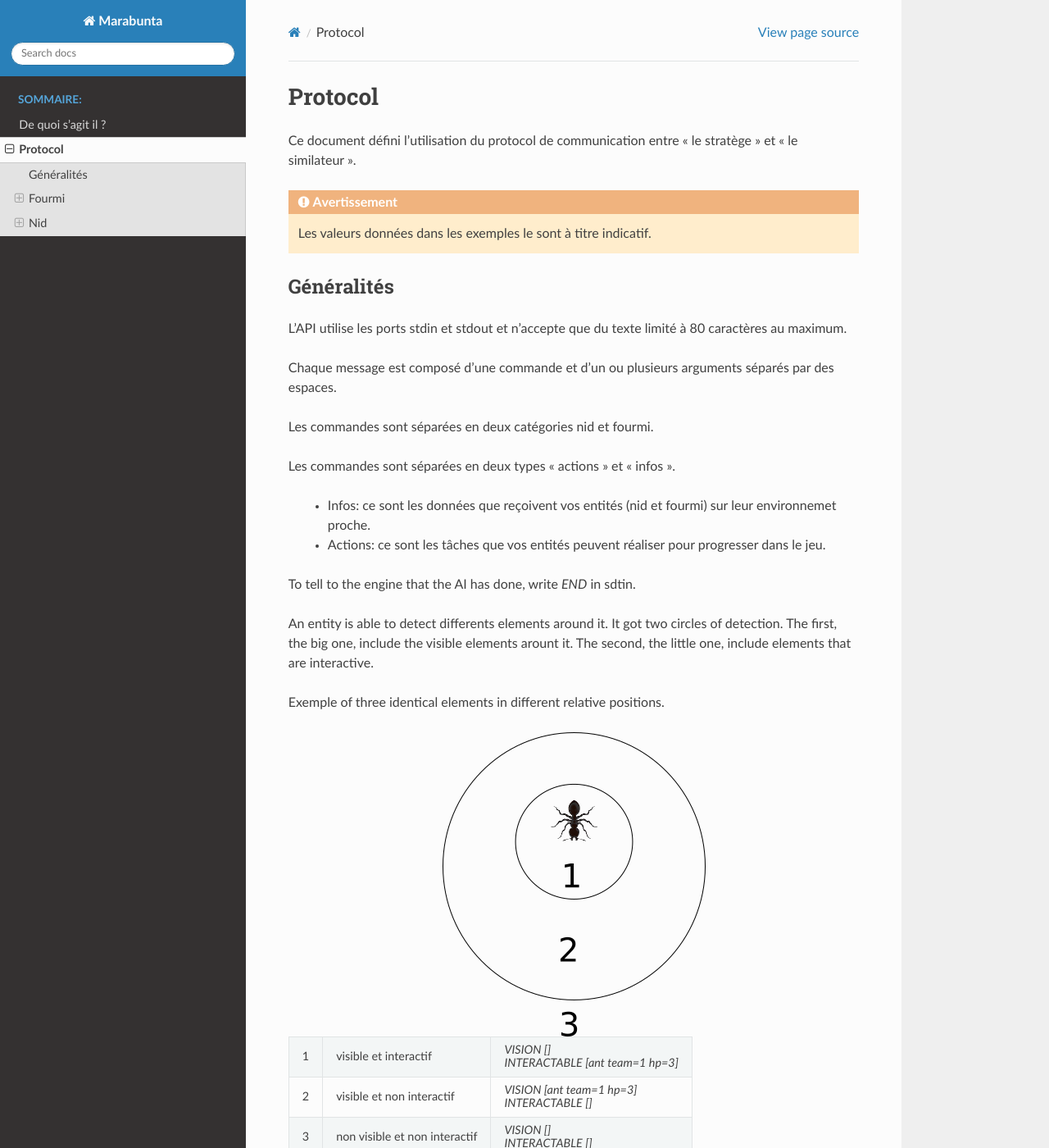
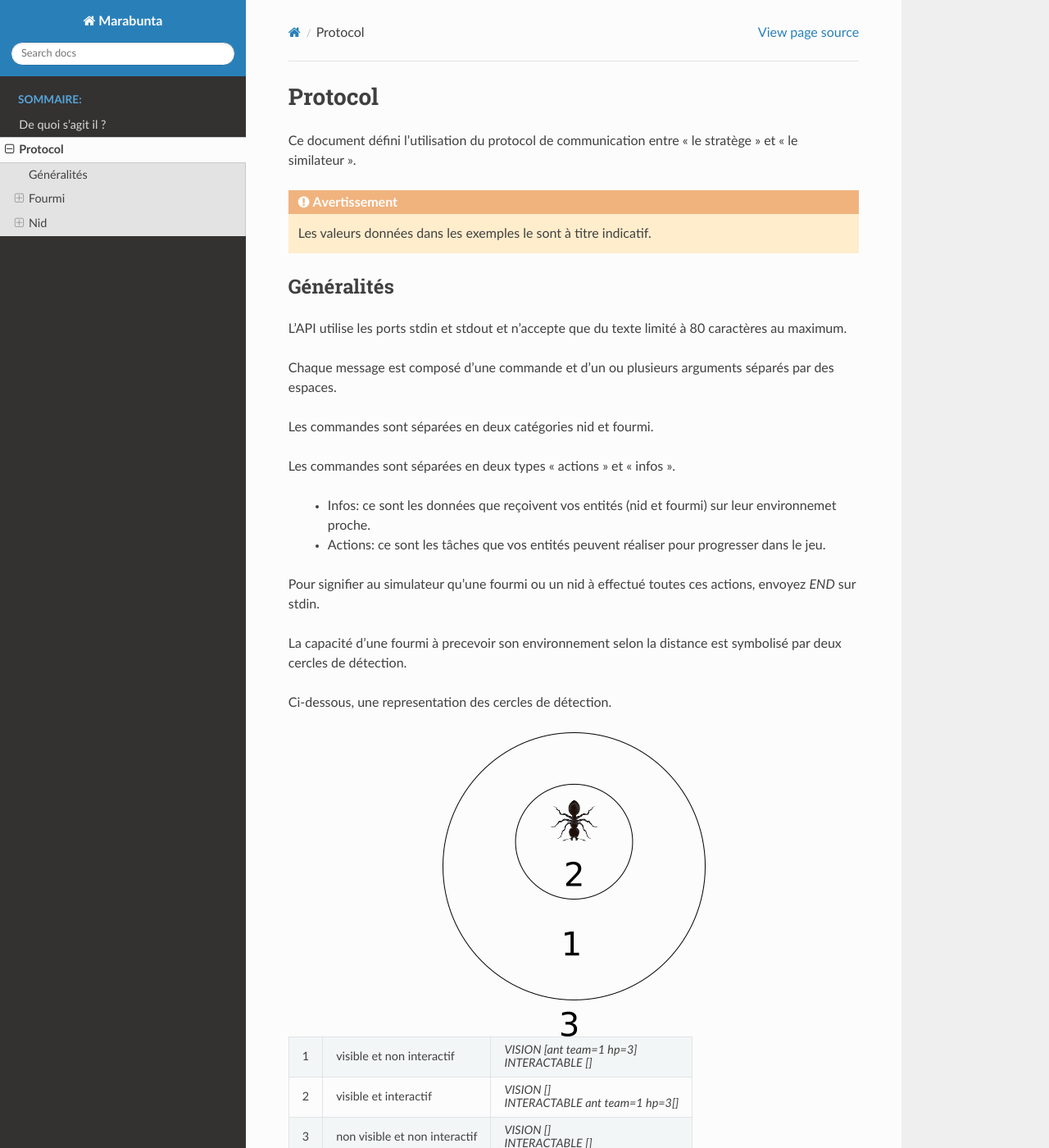
Before and after one commit to haum/24hc18, a Sphinx documentation site: the page built from documentation/protocol.rst, in a window 1280 px wide and 1400 px high. Shown: the whole window at 82% size. Built offline with Sphinx 7.4.7 and the Read the Docs theme 2.0.0, drawn with Linux system fonts in a browser that asks for light colours; some of the changed text lies outside the part shown.

Commit message:
doc: WIP documentation

```diff
--- a/documentation/protocol.rst
+++ b/documentation/protocol.rst
@@ -1,7 +1,8 @@
 Protocol
 ********
 
-Ce document défini l'utilisation du protocol de communication entre "le stratège" et "le similateur".
+Ce document défini l'utilisation du protocol de communication entre
+"le stratège" et "le similateur".
 
 .. WARNING::
     Les valeurs données dans les exemples le sont à titre indicatif.
@@ -9,24 +10,28 @@ Ce document défini l'utilisation du protocol de communication entre "le stratè
 Généralités
 ===========
 
-L'API utilise les ports stdin et stdout et n'accepte que du texte limité à 80 caractères au maximum.
+L'API utilise les ports stdin et stdout et n'accepte que du texte limité à 80
+caractères au maximum.
 
-Chaque message est composé d'une commande et d'un ou plusieurs arguments séparés par des espaces.
+Chaque message est composé d'une commande et d'un ou plusieurs arguments séparés
+par des espaces.
 
 Les commandes sont séparées en deux catégories nid et fourmi.
 
 Les commandes sont séparées en deux types "actions" et "infos".
 
- - Infos: ce sont les données que reçoivent vos entités (nid et fourmi) sur  leur environnemet proche.
- - Actions: ce sont les tâches que vos entités peuvent réaliser pour progresser dans le jeu.
+ - Infos: ce sont les données que reçoivent vos entités (nid et fourmi) sur
+   leur environnemet proche.
+ - Actions: ce sont les tâches que vos entités peuvent réaliser pour progresser
+   dans le jeu.
 
-To tell to the engine that the AI has done, write `END` in sdtin.
+Pour signifier au simulateur qu'une fourmi ou un nid à effectué toutes ces
+actions, envoyez *END* sur stdin.
 
-An entity is able to detect differents elements around it. It got two
-circles of detection. The first, the big one, include the visible elements
-arount it. The second, the little one, include elements that are interactive.
+La capacité d'une fourmi à precevoir son environnement selon la distance est
+symbolisé par deux cercles de détection.
 
-Exemple of three identical elements in different relative positions.
+Ci-dessous, une representation des cercles de détection.
 
 
 .. image:: _static/images/ant.png
@@ -34,13 +39,13 @@ Exemple of three identical elements in different relative positions.
 
 
 = ============== ================================
-1 visible et     *VISION []*
-  interactif
-                 *INTERACTABLE [ant team=1 hp=3]*
-- -------------- --------------------------------
-2 visible et non *VISION [ant team=1 hp=3]*
+1 visible et non *VISION [ant team=1 hp=3]*
   interactif
                  *INTERACTABLE []*
+- -------------- --------------------------------
+2 visible et     *VISION []*
+  interactif
+                 *INTERACTABLE ant team=1 hp=3[]*
 - -------------- --------------------------------
 3 non visible et *VISION []*
   non interactif
@@ -88,7 +93,7 @@ Infos (stdout)
                  |
                  | *MEMORY <u_int8> <u_int8>*
 **STATUS**       | Retourne la situation courante d'une fourmi (ATTACKED,
-                 | OCCUPED or NONE
+                 | OCCUPED or NONE)
                  |
                  | *STATE <state>*
 ================ ===============================================================
```
Also changed, not shown: documentation/_static/images/ant.png.
